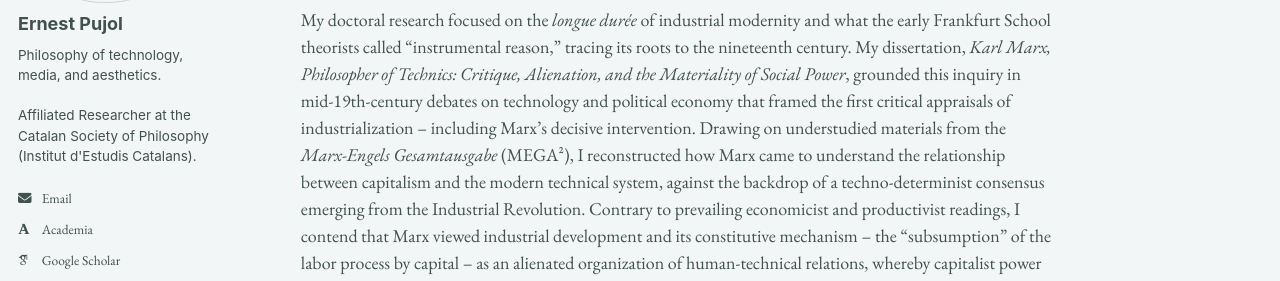
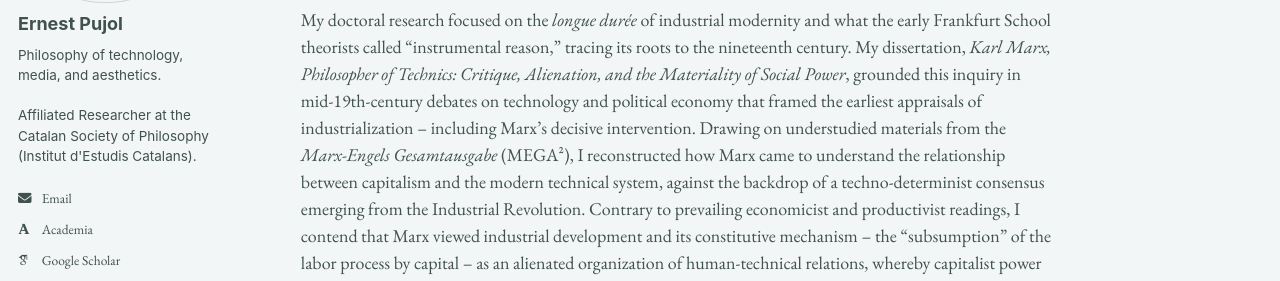
Before and after one commit to epujol90/epujol90.github.io, a Jekyll site: the page built from _pages/about.md, in a window 1280 px wide and 1069 px high. Shown: the part 240-521 px from the top of the window. Built offline with Jekyll 4.4.1, drawn with Linux system fonts in a browser that asks for light colours; some web fonts are replaced; a script bundle is joined from its source files by our own code; library files that are not in the unit come from our copies.

Commit message:
Update about.md

```diff
--- a/_pages/about.md
+++ b/_pages/about.md
@@ -8,6 +8,6 @@ redirect_from:
 ---
 I am a scholar of technology, media, and aesthetics trained in continental philosophy and critical theory in Europe and the United States. My research examines the history and politics of technological modernity -- with particular interest in the ways the material infrastructures of the modern world embody and uphold relations of power and domination, despite promising to liberate humanity from scarcity and toil.
 
-My doctoral research focused on the _longue durée_ of industrial modernity and what the early Frankfurt School theorists called “instrumental reason,” tracing its roots to the nineteenth century. My dissertation, _Karl Marx, Philosopher of Technics: Critique, Alienation, and the Materiality of Social Power_, grounded this inquiry in mid-19th-century debates on technology and political economy that framed the first critical appraisals of industrialization -- including Marx's decisive intervention. Drawing on understudied materials from the _Marx-Engels Gesamtausgabe_ (MEGA²), I reconstructed how Marx came to understand the relationship between capitalism and the modern technical system, against the backdrop of a techno-determinist consensus emerging from the Industrial Revolution. Contrary to prevailing economicist and productivist readings, I contend that Marx viewed industrial development and its constitutive mechanism -- the “subsumption” of the labor process by capital -- as an alienated organization of human-technical relations, whereby capitalist power becomes embedded in the very conditions of human life. As I revise this work into a monograph, my ongoing research traces how this core dynamic of capitalist modernity has shaped the course of the information age and is reasserting itself with renewed force in the contemporary AI project -- above all in its claim to expand human autonomy through the automation of judgment and reason.
+My doctoral research focused on the _longue durée_ of industrial modernity and what the early Frankfurt School theorists called “instrumental reason,” tracing its roots to the nineteenth century. My dissertation, _Karl Marx, Philosopher of Technics: Critique, Alienation, and the Materiality of Social Power_, grounded this inquiry in mid-19th-century debates on technology and political economy that framed the earliest appraisals of industrialization -- including Marx's decisive intervention. Drawing on understudied materials from the _Marx-Engels Gesamtausgabe_ (MEGA²), I reconstructed how Marx came to understand the relationship between capitalism and the modern technical system, against the backdrop of a techno-determinist consensus emerging from the Industrial Revolution. Contrary to prevailing economicist and productivist readings, I contend that Marx viewed industrial development and its constitutive mechanism -- the “subsumption” of the labor process by capital -- as an alienated organization of human-technical relations, whereby capitalist power becomes embedded in the very conditions of human life. As I revise this work into a monograph, my ongoing research traces how this core dynamic of capitalist modernity has shaped the course of the information age and is reasserting itself with renewed force in the contemporary AI project -- above all in its claim to expand human autonomy through the automation of judgment and reason.
 
 I hold a Ph.D. from Duke University’s Graduate Program in Literature, where I specialized in critical theory and media philosophy, as well as a Fulbright-funded master’s degree in media studies from New York University. I received my undergraduate training in Spain, where I completed two degrees in philosophy (UNED) and fine art (University of Barcelona). I am currently an affiliated researcher with the Historical Materialism Studies Group of the Societat Catalana de Filosofia -- the philosophy section of the Institut d’Estudis Catalans, the highest academic body for the Catalan language and culture. Alongside my research, I have developed substantive experience in writing pedagogy, including two years of writing center practice at Duke’s Thompson Writing Studio and teaching writing-intensive courses on media theory, philosophy of technology, and the history and politics of AI.
```
